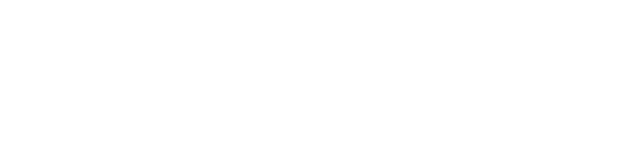
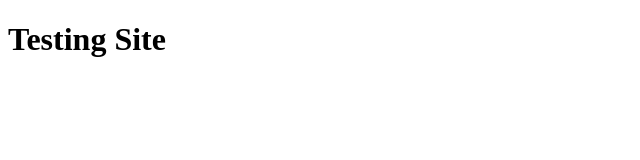
Before and after one commit to WoogiesWorld/WoogiesWorld, a plain HTML site: page index.html in a window 1280 px wide. Shown: the whole page, without its empty margins (0-640 px from the left). Drawn offline with Linux system fonts and the light colour scheme.

Commit message:
test title

```diff
--- a/index.html
+++ b/index.html
@@ -9,6 +9,6 @@
     </head>
 
     <body>
-
+        <h1>Testing Site</h1>
     </body>
 </html>
```
